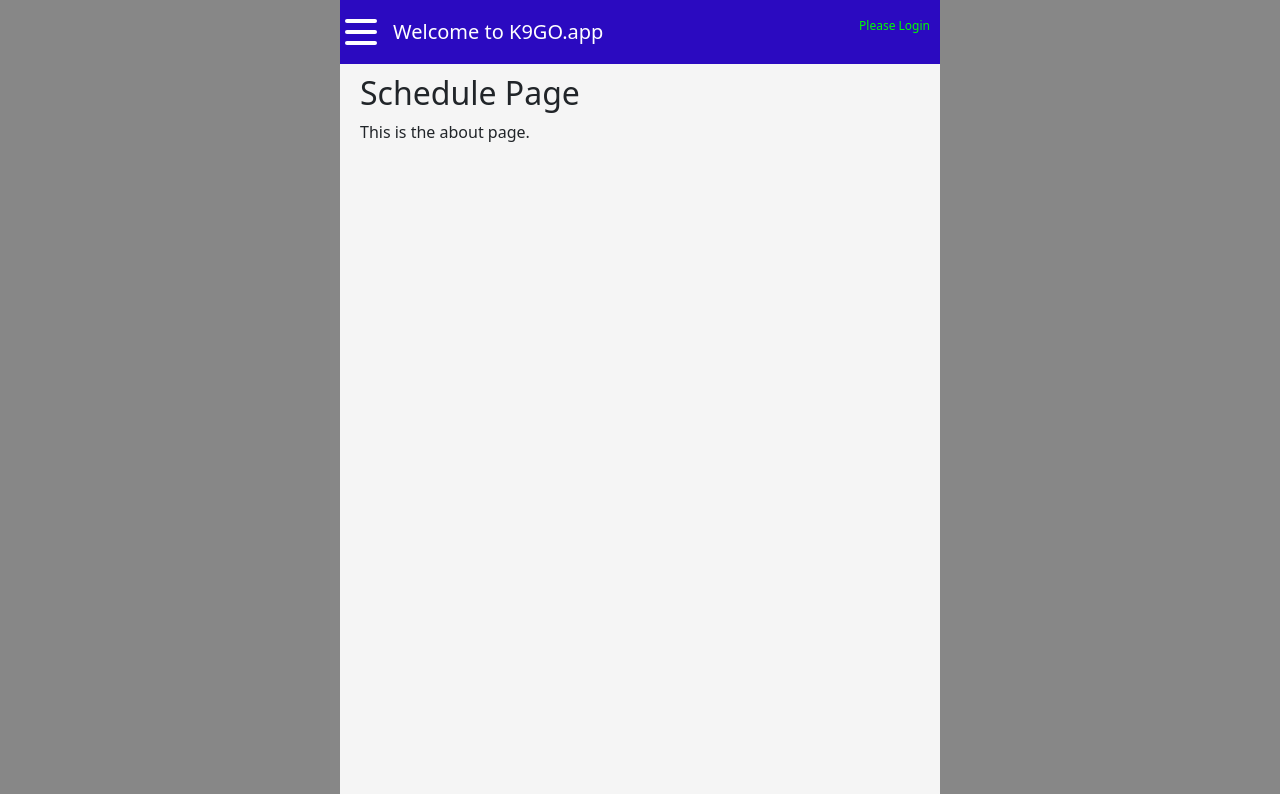
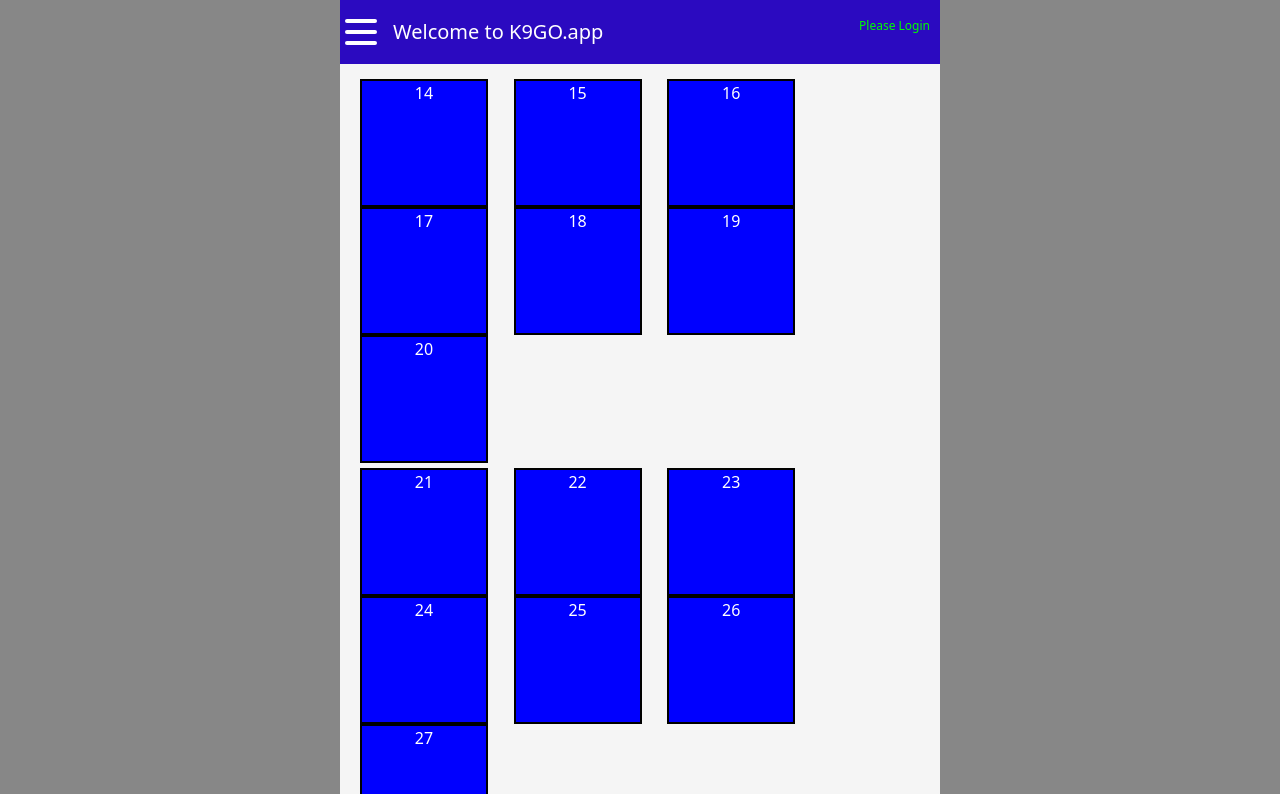
Before and after one commit to RiverTaig/K9Go, a React (Create React App) app: page /schedule in a window 1280 px wide. Built offline with nearby package versions, Linux system fonts and the light colour scheme.

Commit message:
Calendar Grid Showing

```diff
--- /dev/null
+++ b/src/components/Schedule.module.css
@@ -0,0 +1,29 @@
+.cell {
+    width: 10vw;
+    height: 10vw;
+    display: inline-block;
+    border: 2px solid black;
+    margin-right: 2vw;
+    color: white;
+    text-align: center;
+}
+.row {
+    margin-top: 5px;
+}
+.firstmonth {
+    background-color: hsl(210, 100%, 50%);
+}
+.secondmonth {
+    background-color: hsl(210, 100%, 25%);
+}
+.soldout {
+    border: 3px solid red;
+    background-color: hsl(210, 100%, 25%);
+}
+.cellBlue {
+    background-color: blue;
+  }
+
+ .cellGreen {
+    background-color: green;
+}
--- a/src/components/Schedule.tsx
+++ b/src/components/Schedule.tsx
@@ -1,13 +1,41 @@
-// About.tsx
 import React from 'react';
+import styles from './Schedule.module.css';
 
 const Schedule: React.FC = () => {
+    const rows = new Array(4).fill(null);
+    const cols = new Array(7).fill(null);
+    let currentDate = new Date(); // start from current date
+    let isNextMonth = false;
     return (
-        <div>
-            <h2>Schedule Page</h2>
-            <p>This is the about page.</p>
-        </div>
+        <>
+            <div className="grid">
+                {rows.map((_, rowIndex) =>
+                    <div key={rowIndex} className={styles.row}>
+                        {cols.map((_, colIndex) => {
+                            const dayOfMonth = currentDate.getDate();
+                            if (dayOfMonth === 1) isNextMonth = true;
+                            currentDate.setDate(currentDate.getDate() + 1); // increment date by one day
+
+                            return (
+                                <div key={`${rowIndex}-${colIndex}`} className={`${styles.cell} ${isNextMonth ? styles.cellGreen : styles.cellBlue}`}>
+                                    {dayOfMonth}
+                                </div>
+                            )
+                        })}
+                    </div>
+                )}
+            </div>
+        </>
     );
 }
 
 export default Schedule;
+
+
+{/* <div className={`${styles.day} ${styles.firstmonth}`}>29</div>
+            <div className={`${styles.day} ${styles.firstmonth}`}>30</div>
+            <div className={`${styles.day} ${styles.firstmonth}`}>31</div>
+            <div className={`${styles.day} ${styles.secondmonth}  ${styles.soldout}`}>1</div>
+            <div className={`${styles.day} ${styles.secondmonth}`}>2</div>
+            <div className={`${styles.day} ${styles.secondmonth} ${styles.soldout}`}>3</div>
+            <div className={`${styles.day} ${styles.secondmonth}`}>4</div> */}
```
